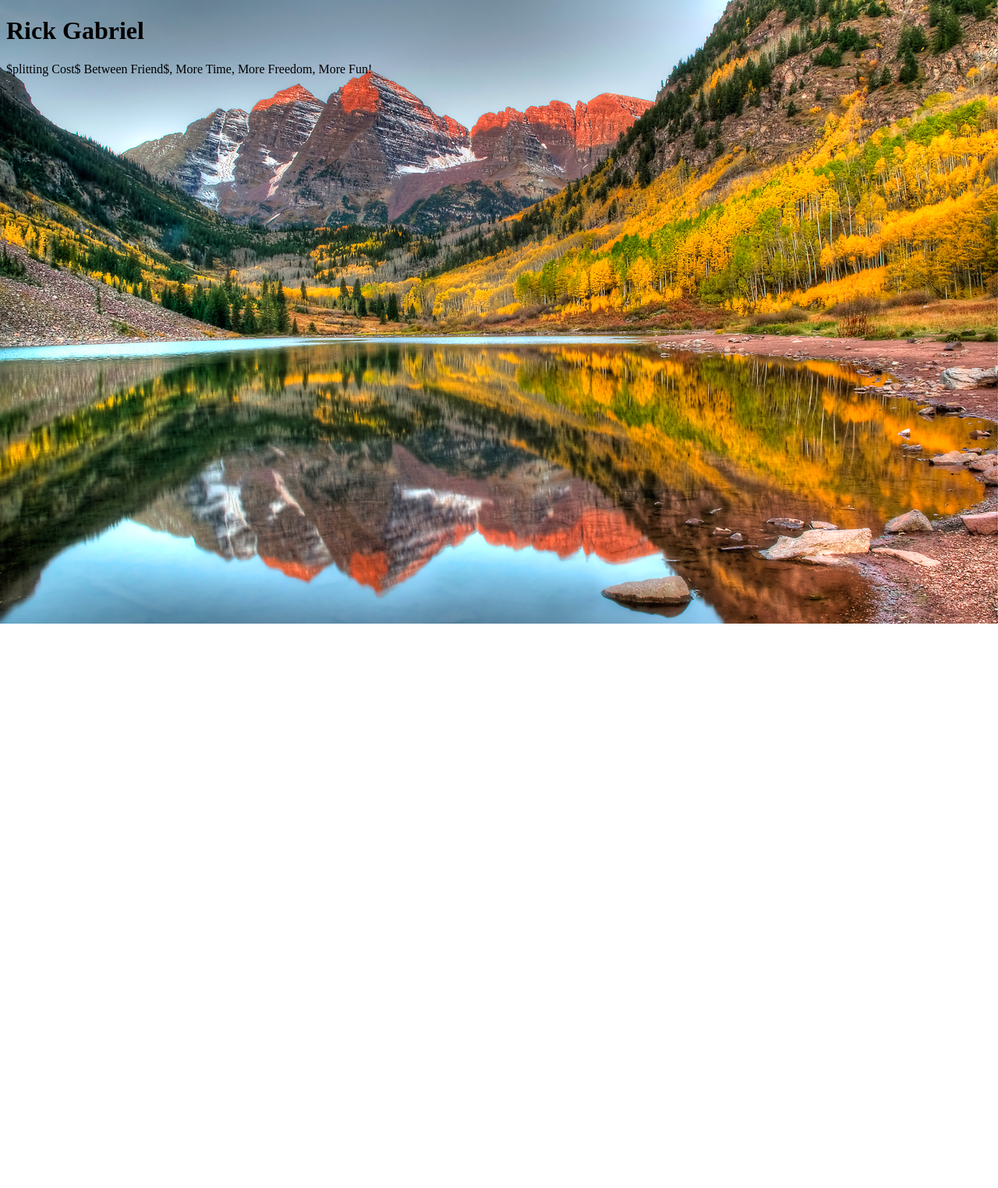
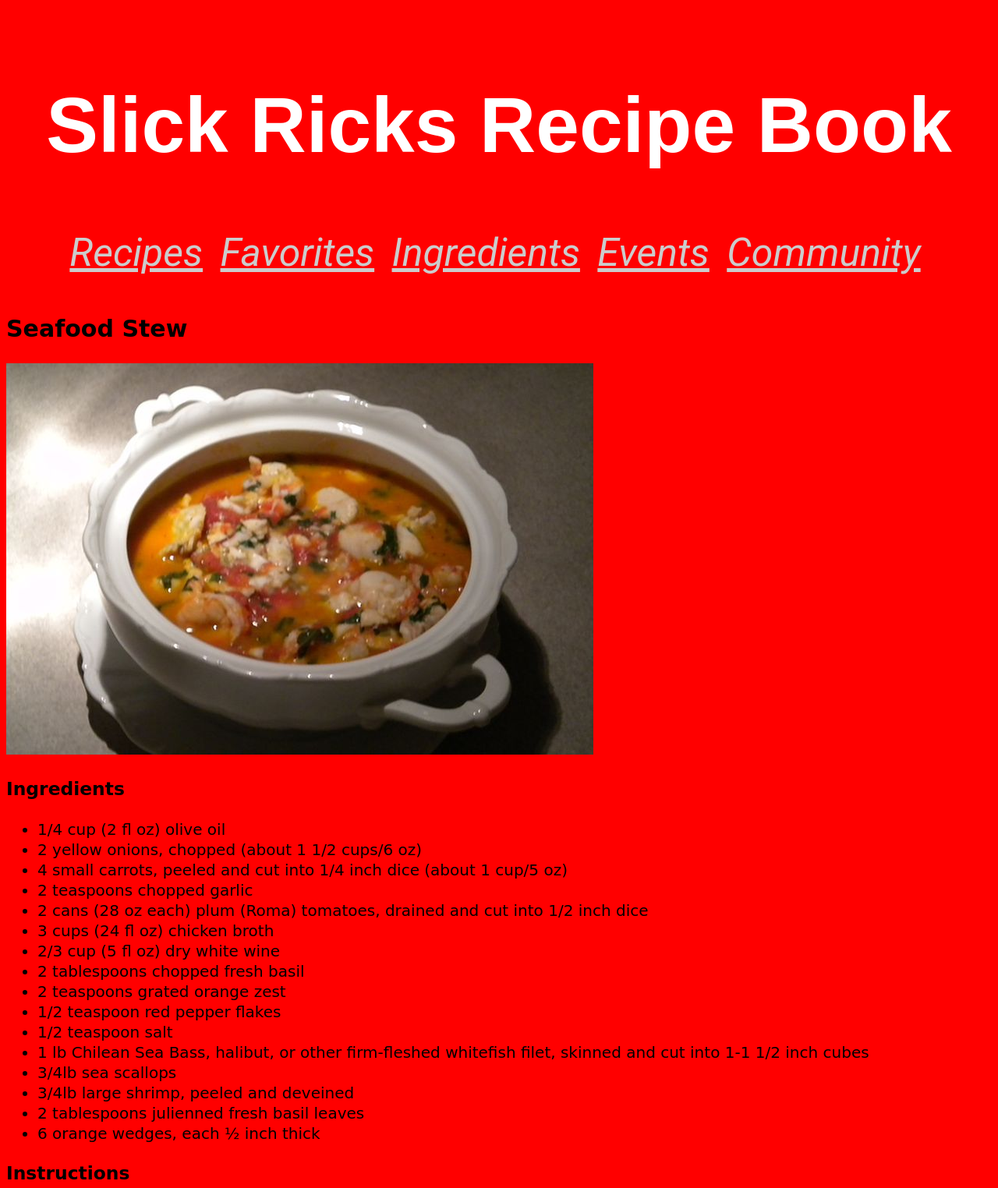
Before and after one commit to rgabriel76/rgabriel76.github.io, a plain HTML site: page unit3/index.html in a window 1280 px wide. Shown: the top 1524 px of the page at 78% size. Before the commit the page ends 800 px from the top, so only its background shows below. Drawn offline with Linux system fonts and the light colour scheme.

Commit message:
new project

```diff
--- a/unit3/css/style.css
+++ b/unit3/css/style.css
@@ -1,4 +1,33 @@
+header {
+  padding: 20px;
+  font-size: 50px;
+  text-align: center;
+  font-family: 'Roboto', sans-serif;
+}
 body {
-  background-image: url(../images/Camping.jpg);
-  background-size: cover;
+  background-image:<img src="images/picnic.jpg";
+  background-size:cover;
+  font-family: 'Risque', cursive;
+  font-size: 20px;
+  background-color:#FF0000;
+  line-height: 1.3;
 }
+h1 {
+  color: #ffffff;
+  font-family: 'Fjalla One', sans-serif;
+}
+a {
+  color: inherit;
+  text-decoration: underline;;
+}
+nav a{
+  color: #cccccc;
+  font-style:italic;
+  margin-right: 10px;
+  text-align: center;
+  font-family
+
+}
+img {
+
+}
--- a/unit3/index.html
+++ b/unit3/index.html
@@ -2,11 +2,50 @@
 <html>
 <head>
     <link rel="stylesheet" type="text/css" href="css/style.css">
-    <title Split Trips></title>
+    <title>Slick Rick's Recipe Book></title>
 </head>
+
 <body>
-    <h1> Rick Gabriel</h1>
-    <p>$plitting Cost$ Between Friend$, More Time, More Freedom, More Fun!</p>
+  <header>
+    <h1>Slick Ricks Recipe Book</h1>
+    <nav>
+    <a href="#">Recipes</a>
+    <a href="#">Favorites</a>
+    <a href="#">Ingredients</a>
+    <a href="#">Events</a>
+    <a href="#">Community</a>
+  </nav>
+</header>
+<section>
+    <h2>Seafood Stew</h2>
+    <img src="images/stew.jpg" alt="Picture of Stew">
+  </section>
+
+    <h3>Ingredients</h3>
+    <ul>
+<li>1/4 cup (2 fl oz) olive oil</li>
+<li>2 yellow onions, chopped (about 1 1/2 cups/6 oz)</li>
+<li>4 small carrots, peeled and cut into 1/4 inch dice (about 1 cup/5 oz)</li>
+<li>2 teaspoons chopped garlic</li>
+<li>2 cans (28 oz each) plum (Roma) tomatoes, drained and cut into 1/2 inch dice</li>
+<li>3 cups (24 fl oz) chicken broth</li>
+<li>2/3 cup (5 fl oz) dry white wine</li>
+<li>2 tablespoons chopped fresh basil</li>
+<li>2 teaspoons grated orange zest</li>
+<li>1/2 teaspoon red pepper flakes</li>
+<li>1/2 teaspoon salt</li>
+<li>1 lb Chilean Sea Bass, halibut, or other firm-fleshed whitefish filet, skinned and cut into 1-1 1/2 inch cubes</li>
+<li>3/4lb sea scallops</li>
+<li>3/4lb large shrimp, peeled and deveined</li>
+<li>2 tablespoons julienned fresh basil leaves</li>
+<li>6 orange wedges, each ½ inch thick</li>
+    </ul>
+
+<h3>Instructions</h3>
+<p>In a large, heavy saucepan over medium heat, warm the olive oil. When hot, add the onions and carrots and sauté, stirring  occasionally, until slightly softened, about 4 minutes. Add the garlic and cook for 1 minute, until fragrant. Add the tomatoes, broth, wine, basil, orange zest, red pepper flakes, and salt. Bring to a simmer, reduce the heat to low, and cook, uncovered, for about 10 minutes to blend the flavors.
+Add the fish cubes and simmer for about 3 minutes. Add the scallops and shrimp and continue to simmer until the fish and scallops are opaque throughout and the shrimp are curled and pink, 2-3 minutes longer. Taste and adjust the seasonings.
+Ladle into warmed shallow soup bowls. Sprinkle each serving with about 1 teaspoon julienned basil and place an orange wedge alongside. Each diner should squeeze the juice from the orange wedge into stew before eating.
+</p>
 
 </body>
 </html>
```
Also changed, not shown: unit3/images/picnic.jpg (added), unit3/images/skillet.jpg (added), unit3/images/stew.jpg (added).
